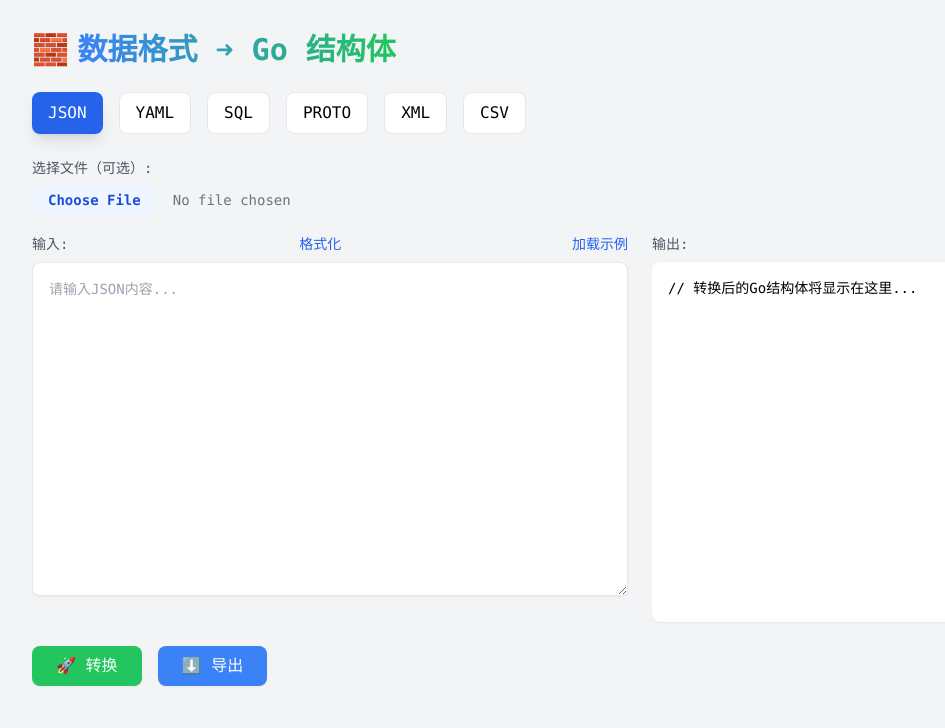
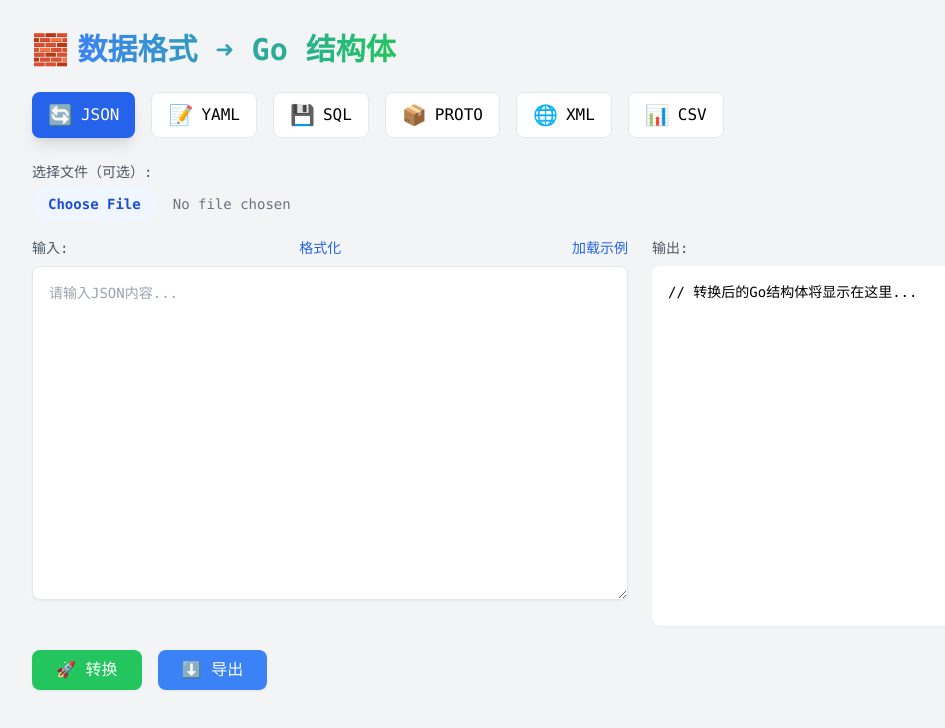
Before and after one commit to shouzhongjun/data-format2struct, a Next.js app: page / in a window 1280 px wide. Shown: the top 728 px of the page, without its empty margins (0-945 px from the left). Built offline with nearby package versions, Linux system fonts and the light colour scheme.

Commit message:
feat: add icons for data format buttons

```diff
--- a/pages/index.tsx
+++ b/pages/index.tsx
@@ -110,17 +110,25 @@ export default function Home() {
       </h1>
 
       <div className="flex gap-4 mb-6 flex-wrap">
-        {["json", "yaml", "sql", "proto", "xml", "csv"].map((t) => (
+        {[
+          { type: "json", icon: "🔄" },
+          { type: "yaml", icon: "📝" },
+          { type: "sql", icon: "💾" },
+          { type: "proto", icon: "📦" },
+          { type: "xml", icon: "🌐" },
+          { type: "csv", icon: "📊" }
+        ].map(({ type: t, icon }) => (
           <button
             key={t}
-            className={"px-4 py-2 rounded-lg transition-all duration-200 " +
+            className={"px-4 py-2 rounded-lg transition-all duration-200 flex items-center gap-2 " +
               (t === type
                 ? "bg-blue-600 text-white shadow-lg"
                 : "bg-white border hover:border-blue-400")
             }
             onClick={() => setType(t as InputType)}
           >
-            {t.toUpperCase()}
+            <span className="text-xl">{icon}</span>
+            <span>{t.toUpperCase()}</span>
           </button>
         ))}
       </div>
```
